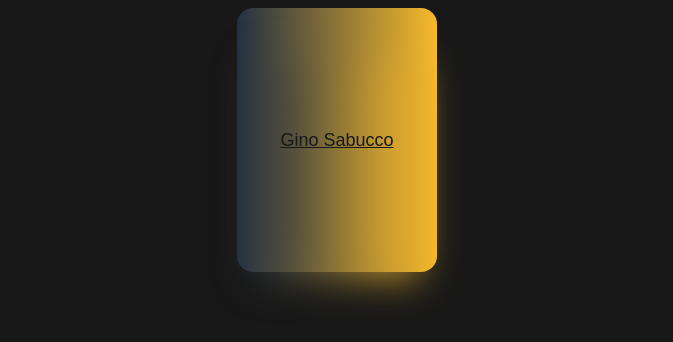
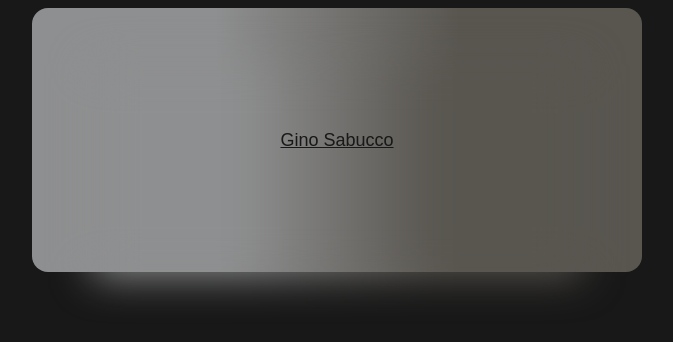
Before and after one commit to MrBluefish/resume, a plain HTML site: page index.html in a window 1280 px wide. Shown: the whole page, without its empty margins (303-976 px from the left). Drawn offline with Linux system fonts and the light colour scheme.

Commit message:
Update magicard.css

```diff
--- a/magicard.css
+++ b/magicard.css
@@ -3,13 +3,13 @@ body {
 
 }
 .card {
- --background: linear-gradient(to left, #f7ba2b 0%, rgb(35, 48, 66) 100%);
- width: 190px;
+ --background: linear-gradient(to left, #595650 30%, rgb(142, 143, 144) 70%);
+ width: 600px;
  height: 254px;
  padding: 5px;
  border-radius: 1rem;
  overflow: visible;
- background: #f7ba2b;
+ background: #e8d7af;
  background: var(--background);
  position: relative;
  z-index: 1;
@@ -74,3 +74,15 @@ img {
 img:hover::after {
     opacity: 0;
 }
+
+a:visited {
+  color: rgb(50, 71, 147);
+}
+
+a:hover {
+    color: rgb(66, 89, 122);
+}
+
+a:active {
+    color: yellow;
+  }
```
